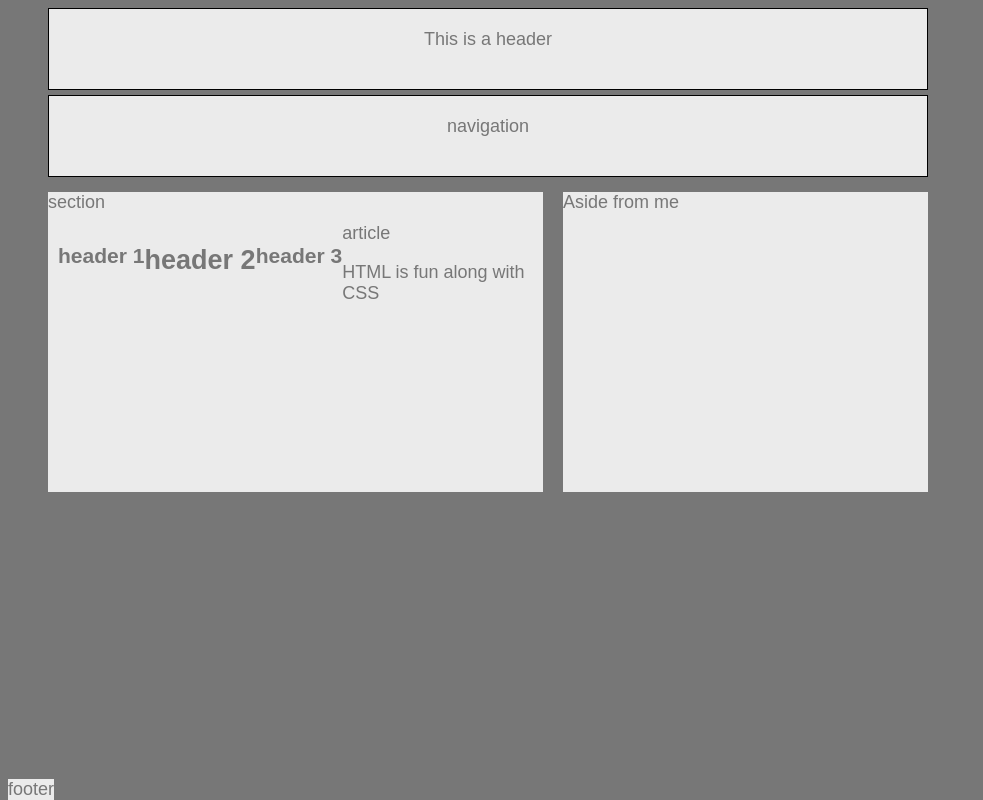
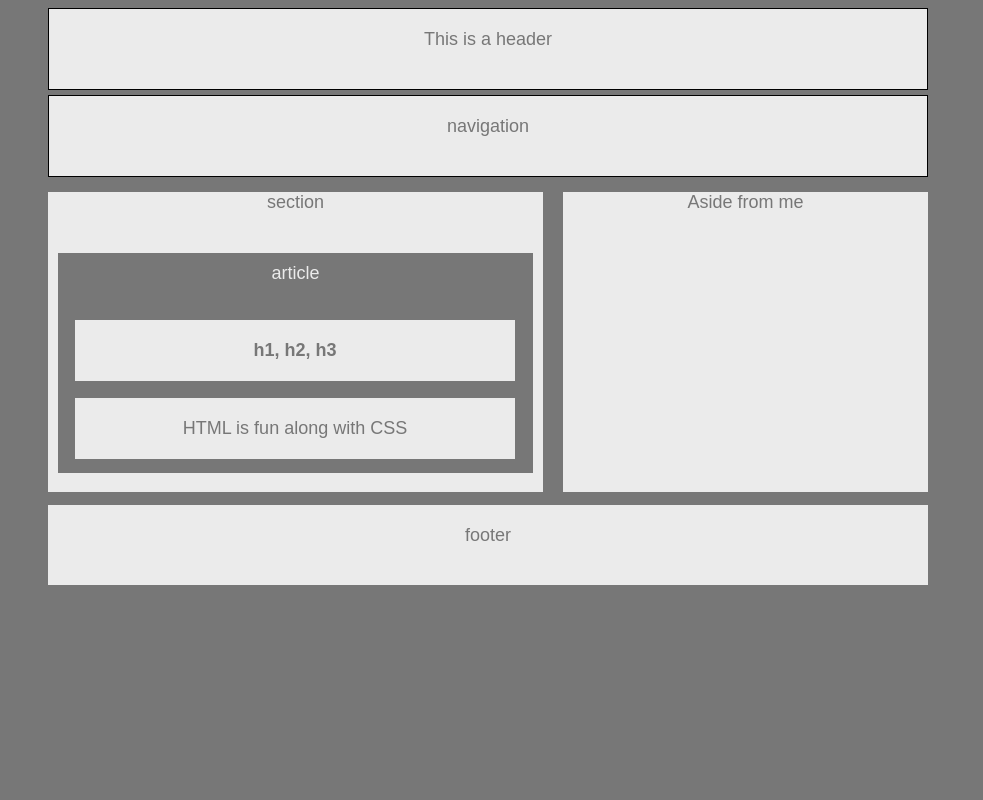
Before and after one commit to andyrich75/HW-Wireframe, a plain HTML site: page index.html in a window 1280 px wide. Shown: the whole page, without its empty margins (0-983 px from the left). Drawn offline with Linux system fonts and the light colour scheme.

Commit message:
updated more in CSS

```diff
--- a/index.html
+++ b/index.html
@@ -14,10 +14,8 @@
         </nav>
         <section> section
             <article class=clearfix> article
-                <h1>header 1</h1>
-                <h2>header 2</h2>
-                <h3>header 3</h3>
-                <p>HTML is fun along with CSS</p>
+                <h3>h1, h2, h3</h3>
+                <p class="clear">HTML is fun along with CSS</p>
             </article>
         </section>
         <aside>
--- a/style.css
+++ b/style.css
@@ -30,6 +30,7 @@ section {
     margin: 10px 10px 10px 40px;
     width: 495px;
     height: 300px;
+    text-align: center;
 }
 
 aside {
@@ -38,6 +39,7 @@ aside {
     margin: 10px 40px 10px 10px;
     width: 365px;
     height: 300px;
+    text-align: center;
 }
 
 .clearfix {
@@ -45,27 +47,49 @@ aside {
 }
 
 article {
-    color: #777;
-    background: #ebebeb;
-    clear: both;
+    color: #ebebeb;
+    background: #777;
+    margin: 40px 10px 5px 10px;
     padding: 10px;
+    text-align: center;
+    height: 200px;
+
+
 }
 
 h1, h2, h3 {
     color: #777;
     background: #ebebeb;
     float: left;
+    font-family: Arial, Helvetica Neue, Helvetica, sans-serif;
+    font-size: 18px;
+    margin: 0px;
+    padding: 20px;
+    position: absolute;
+    top: 320px;
+    left: 75px;
+    width: 400px
 }
 
-p {
+p.clear {
+    clear: both;
     color: #777;
     background: #ebebeb;
+    padding: 20px;
+    position: absolute;
+    top: 380px;
+    left: 75px;
+    width: 400px;
 }
 
 footer{
     background: #ebebeb;
-    position: fixed;
-    bottom: 0;
+    position: absolute;
+    top: 500px;
     text-align: center;
+    margin: 5px 40px;
+    padding: 20px;
+    height: 40px;
+    width: 840px
 
 }
```
